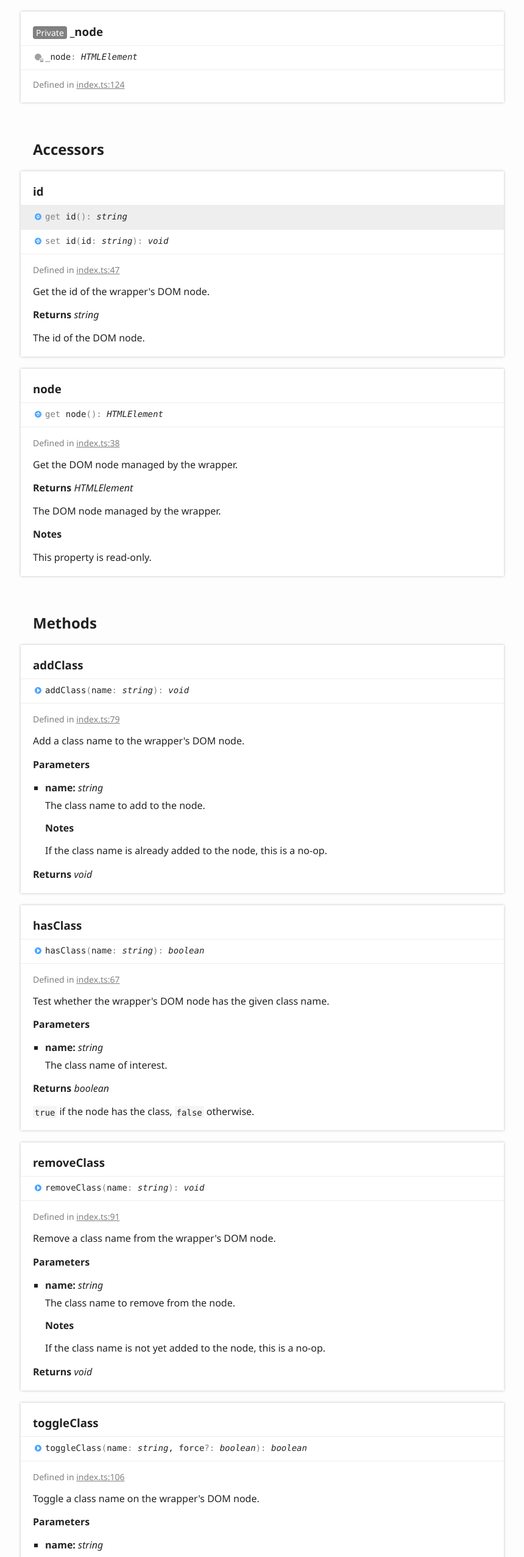
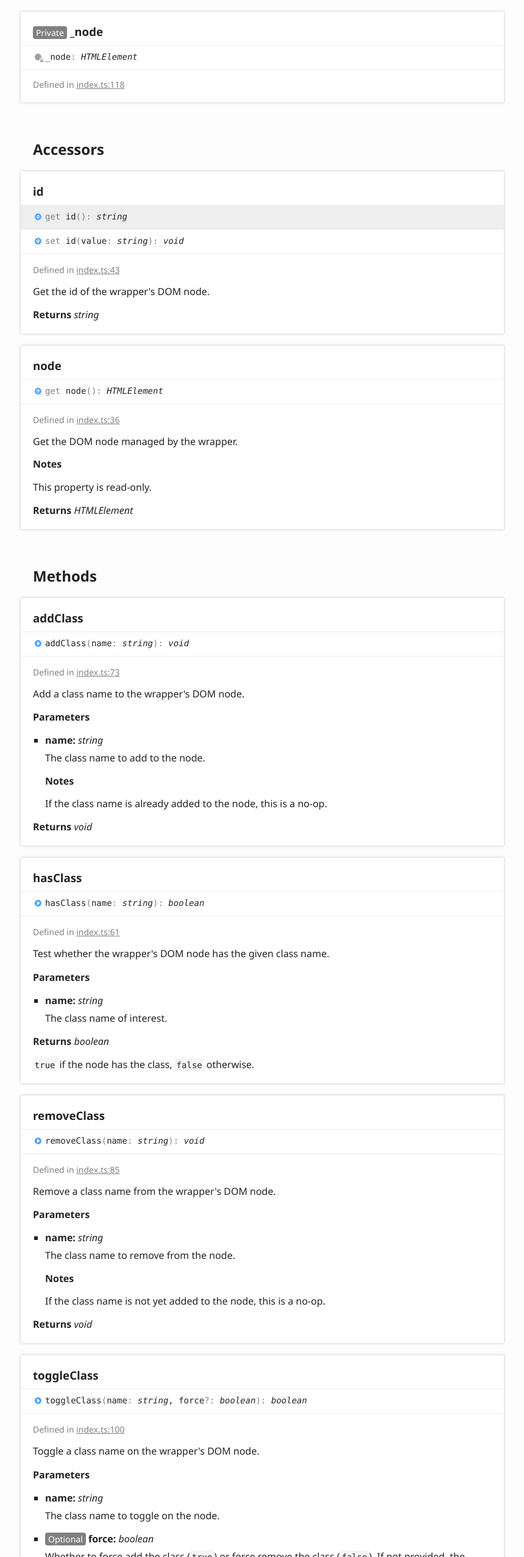
Before and after one commit to blink1073/phosphor-nodewrapper, a plain HTML site: page api/classes/nodewrapper.html in a window 1280 px wide. Shown: the part 926-3480 px from the top of the page at 61% size, without its empty margins (6-866 px from the left). Drawn offline with Linux system fonts and the light colour scheme.

Commit message:
autocommit docs

```diff
--- a/api/classes/nodewrapper.html
+++ b/api/classes/nodewrapper.html
@@ -120,7 +120,7 @@
 					<div class="tsd-signature tsd-kind-icon">_node<span class="tsd-signature-symbol">:</span> <span class="tsd-signature-type">HTMLElement</span></div>
 					<aside class="tsd-sources">
 						<ul>
-							<li>Defined in <a href="https://github.com/phosphorjs/phosphor-nodewrapper/blob/HEAD/src/index.ts#L124">index.ts:124</a></li>
+							<li>Defined in <a href="https://github.com/phosphorjs/phosphor-nodewrapper/blob/HEAD/src/index.ts#L118">index.ts:118</a></li>
 						</ul>
 					</aside>
 				</section>
@@ -132,13 +132,13 @@
 					<h3>id</h3>
 					<ul class="tsd-signatures tsd-kind-accessor tsd-parent-kind-class">
 						<li class="tsd-signature tsd-kind-icon"><span class="tsd-signature-symbol">get</span> id<span class="tsd-signature-symbol">(</span><span class="tsd-signature-symbol">)</span><span class="tsd-signature-symbol">: </span><span class="tsd-signature-type">string</span></li>
-						<li class="tsd-signature tsd-kind-icon"><span class="tsd-signature-symbol">set</span> id<span class="tsd-signature-symbol">(</span>id<span class="tsd-signature-symbol">: </span><span class="tsd-signature-type">string</span><span class="tsd-signature-symbol">)</span><span class="tsd-signature-symbol">: </span><span class="tsd-signature-type">void</span></li>
+						<li class="tsd-signature tsd-kind-icon"><span class="tsd-signature-symbol">set</span> id<span class="tsd-signature-symbol">(</span>value<span class="tsd-signature-symbol">: </span><span class="tsd-signature-type">string</span><span class="tsd-signature-symbol">)</span><span class="tsd-signature-symbol">: </span><span class="tsd-signature-type">void</span></li>
 					</ul>
 					<ul class="tsd-descriptions">
 						<li class="tsd-description">
 							<aside class="tsd-sources">
 								<ul>
-									<li>Defined in <a href="https://github.com/phosphorjs/phosphor-nodewrapper/blob/HEAD/src/index.ts#L47">index.ts:47</a></li>
+									<li>Defined in <a href="https://github.com/phosphorjs/phosphor-nodewrapper/blob/HEAD/src/index.ts#L43">index.ts:43</a></li>
 								</ul>
 							</aside>
 							<div class="tsd-comment tsd-typography">
@@ -147,12 +147,11 @@
 								</div>
 							</div>
 							<h4 class="tsd-returns-title">Returns <span class="tsd-signature-type">string</span></h4>
-							<p>The id of the DOM node.</p>
 						</li>
 						<li class="tsd-description">
 							<aside class="tsd-sources">
 								<ul>
-									<li>Defined in <a href="https://github.com/phosphorjs/phosphor-nodewrapper/blob/HEAD/src/index.ts#L56">index.ts:56</a></li>
+									<li>Defined in <a href="https://github.com/phosphorjs/phosphor-nodewrapper/blob/HEAD/src/index.ts#L50">index.ts:50</a></li>
 								</ul>
 							</aside>
 							<div class="tsd-comment tsd-typography">
@@ -163,16 +162,10 @@
 							<h4 class="tsd-parameters-title">Parameters</h4>
 							<ul class="tsd-parameters">
 								<li>
-									<h5>id: <span class="tsd-signature-type">string</span></h5>
-									<div class="tsd-comment tsd-typography">
-										<div class="lead">
-											<p>The id to apply to the DOM node.</p>
-										</div>
-									</div>
+									<h5>value: <span class="tsd-signature-type">string</span></h5>
 								</li>
 							</ul>
 							<h4 class="tsd-returns-title">Returns <span class="tsd-signature-type">void</span></h4>
-							<p>The id of the DOM node.</p>
 						</li>
 					</ul>
 				</section>
@@ -186,18 +179,17 @@
 						<li class="tsd-description">
 							<aside class="tsd-sources">
 								<ul>
-									<li>Defined in <a href="https://github.com/phosphorjs/phosphor-nodewrapper/blob/HEAD/src/index.ts#L38">index.ts:38</a></li>
+									<li>Defined in <a href="https://github.com/phosphorjs/phosphor-nodewrapper/blob/HEAD/src/index.ts#L36">index.ts:36</a></li>
 								</ul>
 							</aside>
 							<div class="tsd-comment tsd-typography">
 								<div class="lead">
 									<p>Get the DOM node managed by the wrapper.</p>
 								</div>
+								<h4 id="notes">Notes</h4>
+								<p>This property is read-only.</p>
 							</div>
 							<h4 class="tsd-returns-title">Returns <span class="tsd-signature-type">HTMLElement</span></h4>
-							<p>The DOM node managed by the wrapper.</p>
-							<h4 id="notes">Notes</h4>
-							<p>This property is read-only.</p>
 						</li>
 					</ul>
 				</section>
@@ -214,7 +206,7 @@
 						<li class="tsd-description">
 							<aside class="tsd-sources">
 								<ul>
-									<li>Defined in <a href="https://github.com/phosphorjs/phosphor-nodewrapper/blob/HEAD/src/index.ts#L79">index.ts:79</a></li>
+									<li>Defined in <a href="https://github.com/phosphorjs/phosphor-nodewrapper/blob/HEAD/src/index.ts#L73">index.ts:73</a></li>
 								</ul>
 							</aside>
 							<div class="tsd-comment tsd-typography">
@@ -247,7 +239,7 @@
 						<li class="tsd-description">
 							<aside class="tsd-sources">
 								<ul>
-									<li>Defined in <a href="https://github.com/phosphorjs/phosphor-nodewrapper/blob/HEAD/src/index.ts#L67">index.ts:67</a></li>
+									<li>Defined in <a href="https://github.com/phosphorjs/phosphor-nodewrapper/blob/HEAD/src/index.ts#L61">index.ts:61</a></li>
 								</ul>
 							</aside>
 							<div class="tsd-comment tsd-typography">
@@ -279,7 +271,7 @@
 						<li class="tsd-description">
 							<aside class="tsd-sources">
 								<ul>
-									<li>Defined in <a href="https://github.com/phosphorjs/phosphor-nodewrapper/blob/HEAD/src/index.ts#L91">index.ts:91</a></li>
+									<li>Defined in <a href="https://github.com/phosphorjs/phosphor-nodewrapper/blob/HEAD/src/index.ts#L85">index.ts:85</a></li>
 								</ul>
 							</aside>
 							<div class="tsd-comment tsd-typography">
@@ -312,7 +304,7 @@
 						<li class="tsd-description">
 							<aside class="tsd-sources">
 								<ul>
-									<li>Defined in <a href="https://github.com/phosphorjs/phosphor-nodewrapper/blob/HEAD/src/index.ts#L106">index.ts:106</a></li>
+									<li>Defined in <a href="https://github.com/phosphorjs/phosphor-nodewrapper/blob/HEAD/src/index.ts#L100">index.ts:100</a></li>
 								</ul>
 							</aside>
 							<div class="tsd-comment tsd-typography">
```
